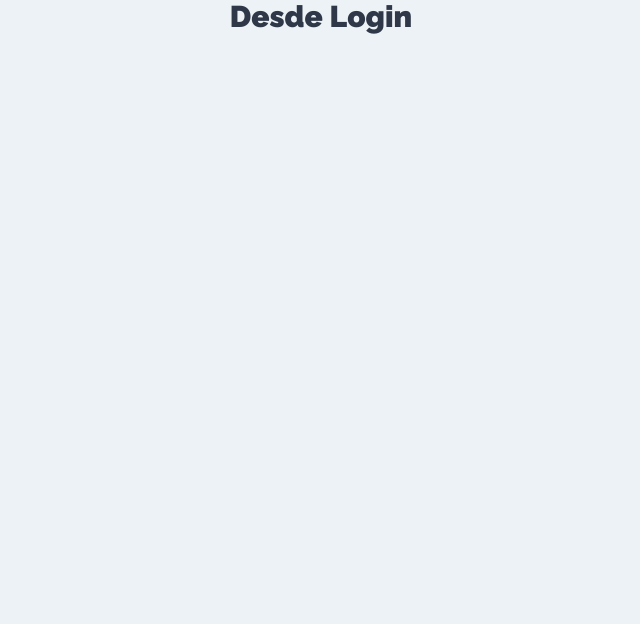
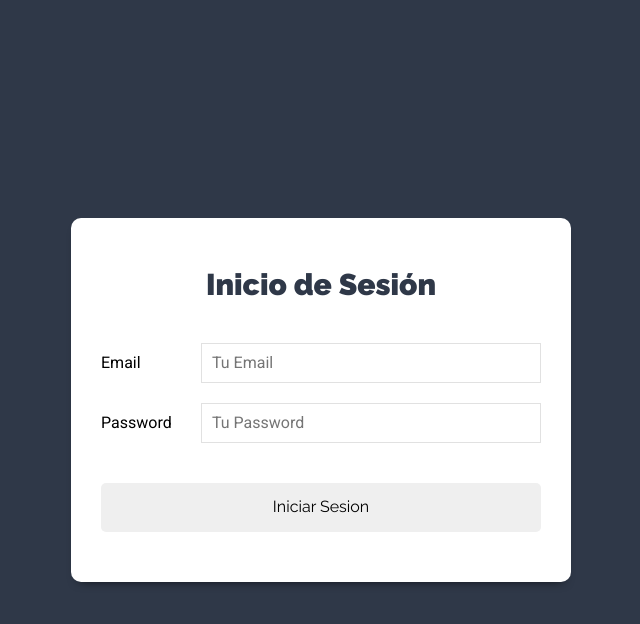
Before and after one commit to salinassilvio/frontendTask, a React (Create React App) app: page / in a window 1280 px wide. Shown: the top 624 px of the page, without its empty margins (319-959 px from the left). Built offline with nearby package versions, Linux system fonts and the light colour scheme.

Commit message:
Creando Vista Login
Se agregan formulario del login

```diff
--- a/src/components/auth/Login.jsx
+++ b/src/components/auth/Login.jsx
@@ -1,8 +1,45 @@
 import React from 'react'
 
 const Login = () => {
+
+    const onChange = () =>{
+
+    }
+
     return (
-        <h1>Desde Login</h1>
+        <div className="form-usuario">
+            <div className="contenedor-form sombra-dark">
+                <h1>Inicio de Sesión</h1>
+                <form action="">
+                    <div className="campo-form">
+                        <label htmlFor="email">Email</label>
+                        <input
+                            type="email"
+                            id="email"
+                            name="email"
+                            placeholder="Tu Email"
+                            onChange={onChange}
+                            />
+                    </div>
+                    <div className="campo-form">
+                        <label htmlFor="email">Password</label>
+                        <input
+                            type="password"
+                            id="password"
+                            name="password"
+                            placeholder="Tu Password"
+                            onChange={onChange}
+                            />
+                    </div>
+
+                    <div className="campo-form">
+                        <input type="submit" className="btn btn=primario btn-block"
+                            value = "Iniciar Sesion"
+                        />
+                    </div>
+                </form>
+            </div>
+        </div>
     )
 }
 
```
